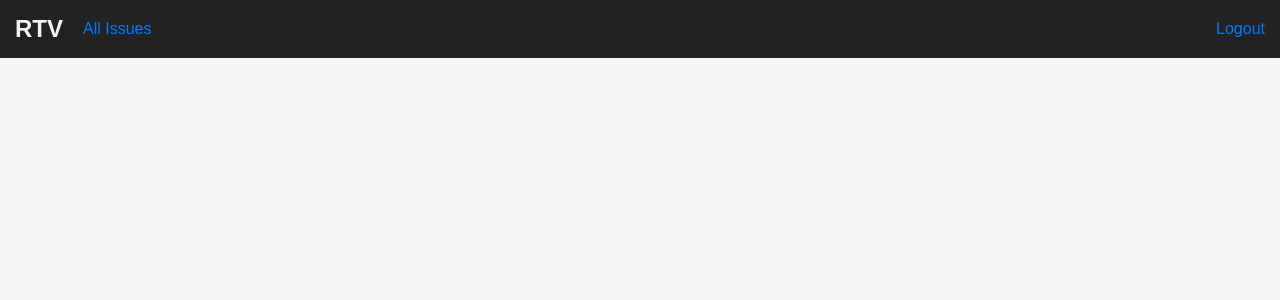
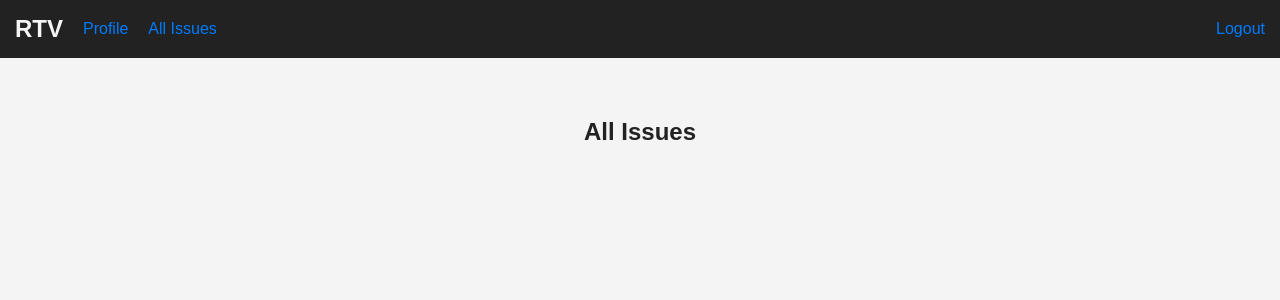
Before and after one commit to ClintBaker/v-school-assignments, a React (Vite) app in the folder level-6/assignments/rtv/client/: page /issues in a window 1280 px wide. Shown: the top 300 px of the page. Built offline with nearby package versions, Linux system fonts and the light colour scheme; sample sign-in values are in the browser's storage.

Commit message:
deep breath before all issues

```diff
--- a/level-6/assignments/rtv/client/src/App.jsx
+++ b/level-6/assignments/rtv/client/src/App.jsx
@@ -1,10 +1,11 @@
 import { useEffect, useState, useContext } from 'react'
-import { Route, Routes, Navigate } from 'react-router-dom'
+import { Route, Routes, Navigate, Link } from 'react-router-dom'
 import Auth from './components/Auth'
 import Profile from './components/Profile'
 import { UserContext } from './context/UserProvider'
 import './nav.css'
 import ProtectedRoute from './components/ProtectedRoute'
+import AllIssues from './components/AllIssues'
 
 function App() {
   const [count, setCount] = useState(0)
@@ -23,7 +24,8 @@ function App() {
       <nav className="nav">
         <div className="nav_secondary">
           <h1>RTV</h1>
-          {token && <a>All Issues</a>}
+          {token && <Link to="/profile">Profile</Link>}
+          {token && <Link to="/issues">All Issues</Link>}
         </div>
         <div>
           {token && (
@@ -54,6 +56,14 @@ function App() {
               </ProtectedRoute>
             }
           />
+          <Route
+            path="/issues"
+            element={
+              <ProtectedRoute token={token} redirect="/">
+                <AllIssues />
+              </ProtectedRoute>
+            }
+          />
         </Routes>
       </section>
     </>
--- /dev/null
+++ b/level-6/assignments/rtv/client/src/components/AllIssues.jsx
@@ -0,0 +1,11 @@
+import CreateIssue from './issues/CreateIssue'
+import Issues from './issues/Issues'
+import './issues/issues.css'
+
+export default function AllIssues() {
+  return (
+    <div className="center">
+      <h2>All Issues</h2>
+    </div>
+  )
+}
--- a/level-6/assignments/rtv/client/src/components/issues/Issue.jsx
+++ b/level-6/assignments/rtv/client/src/components/issues/Issue.jsx
@@ -28,6 +28,7 @@ export default function Issue({
     if (upvotes.includes(user._id)) setVote('upvote')
     if (downvotes.includes(user._id)) setVote('downvote')
   }, [upvotes, downvotes])
+
   function handleSubmitComment() {
     const comment = commentFormData.comment
     // async call to axios to post comment
--- a/level-6/assignments/rtv/client/src/components/issues/Issues.jsx
+++ b/level-6/assignments/rtv/client/src/components/issues/Issues.jsx
@@ -7,6 +7,7 @@ export default function Issues({ issues, getUserIssues }) {
     getUserIssues()
     console.log('GETTING ISSUES')
   }, [])
+
   return (
     <>
       <h3 className="issues_h3">My Issues:</h3>
--- a/level-6/assignments/rtv/client/src/context/UserProvider.jsx
+++ b/level-6/assignments/rtv/client/src/context/UserProvider.jsx
@@ -157,8 +157,6 @@ export default function UserProvider(props) {
       const sortedIssues = res.data.issues.sort(
         (a, b) => b.totalVotes - a.totalVotes
       )
-
-      console.log(sortedIssues)
       // update state
       setUserState((prevUserState) => ({
         ...prevUserState,
```
Also changed, not shown: level-6/assignments/rtv/client/src/context/IssuesProvider.jsx (added, +17 -0 lines), 1 other file (tests, documents, lock files or other folders).
